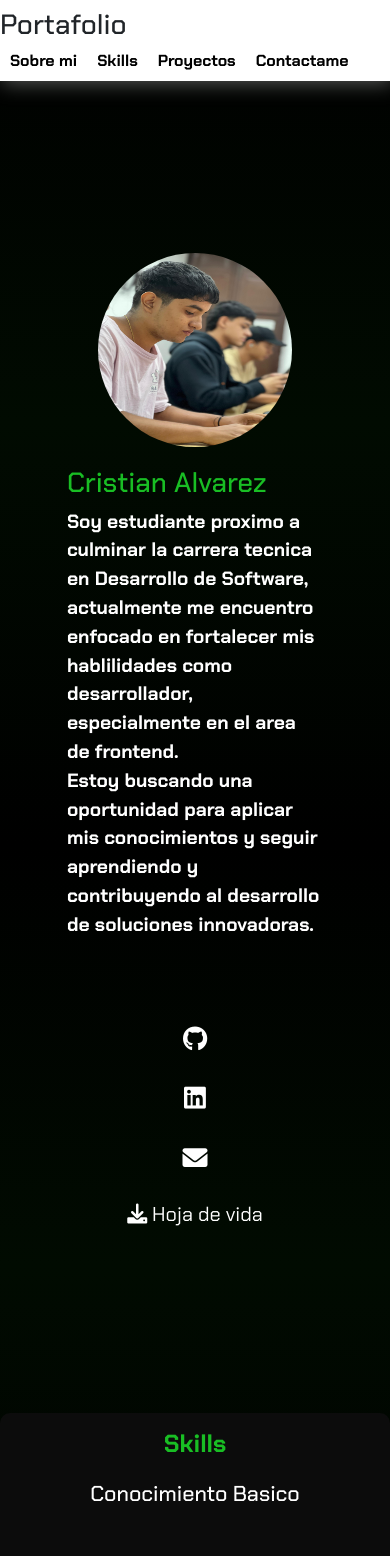
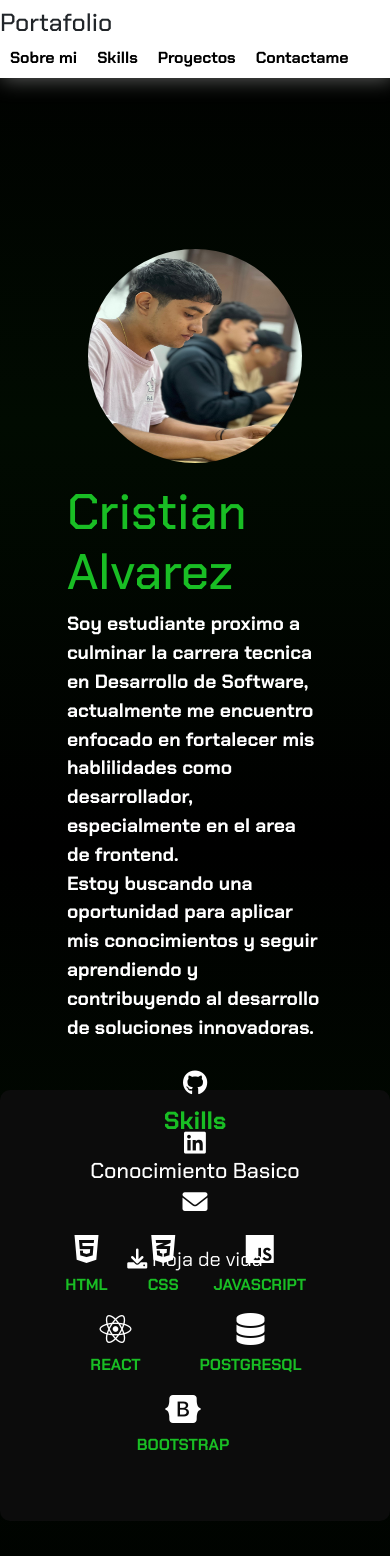
Before and after one commit to Alvarez-03/Portafolio_vercel, a React (Vite) app: page / in a window 390 px wide. Shown: the top 1556 px of the page. Built offline with nearby package versions, Linux system fonts and the light colour scheme.

Commit message:
Footer
Se agrego el footer y se realizaron pequeños cambios

```diff
--- a/src/App.jsx
+++ b/src/App.jsx
@@ -1,3 +1,4 @@
+import Footer from "./components/footer"
 import Header from "./components/header"
 import Projects from "./components/projects"
 import Skills from "./components/skills"
@@ -13,6 +14,7 @@ function App() {
       <Sobremi/>
       <Skills/>
       <Projects/>
+      <Footer/>
 
     </>
   )
--- /dev/null
+++ b/src/components/footer.jsx
@@ -0,0 +1,33 @@
+import React from "react";
+
+
+function Footer (){
+    return(
+        <footer className="d-md-flex " id="footer-page">
+            <div id="text">
+                <p>Derechos de Autor: Cristian David Alvarez Tigreros. </p>
+                <p>Portafolio: 2024</p>
+            </div>
+
+
+            <div class="d-grid gap-2 d-md-flex justify-content-md-center" id="redes-sociales-footer">
+                <a class="btn btn-social" id="btn-github" type="button" href="https://github.com/Alvarez-03">
+                    <i class="fa-brands fa-github"></i>
+                </a>
+                <a class="btn btn-social" id="btn-linkedin" type="button" href="https://www.linkedin.com/in/cristian-alvarez-software/">
+                    <i class="fa-brands fa-linkedin"></i>
+                </a>
+                <a class="btn btn-social" id="btn-correo" type="button" href="https://mail.google.com/mail/?view=cm&fs=1&to=alvareztigreros2006@gmail.com" target="_blank">
+                    <i class="fa-solid fa-envelope"></i>
+                </a>
+
+            </div>
+
+
+
+        </footer>
+
+    )
+}
+
+export default Footer
--- a/src/components/header.jsx
+++ b/src/components/header.jsx
@@ -5,12 +5,14 @@ function Header(){
     return(
         <header className="" id="header">
             <nav className="navbar container">
-                <h1>Portafolio</h1>
+                <h2>Portafolio</h2>
                 <div id="links-content">
-                    <a href="#content-sobremi">Sobre mi</a>
+                    <a href="#content-text">Sobre mi</a>
                     <a href="#herramientas-content">Skills</a>
                     <a href="#section-projects">Proyectos</a>
-                    <a href="">Contactame</a>
+                    <a href="https://mail.google.com/mail/?view=cm&fs=1&to=alvareztigreros2006@gmail.com" target="_blank">
+                        Contactame
+                    </a>
                 </div>
             </nav>
         </header>
--- a/src/components/sobremi.jsx
+++ b/src/components/sobremi.jsx
@@ -21,7 +21,6 @@ function Sobremi(){
                     Estoy buscando una oportunidad para aplicar mis conocimientos y seguir aprendiendo y
                     contribuyendo al desarrollo de soluciones innovadoras. </p>
                 </section>
-            </div>
                 <footer id="redes-sociales" >
                     <div class="d-grid gap-2 d-md-flex justify-content-md-center ">
                         <a class="btn btn-social" id="btn-github" type="button" href="https://github.com/Alvarez-03">
@@ -30,7 +29,7 @@ function Sobremi(){
                         <a class="btn btn-social" id="btn-linkedin" type="button" href="https://www.linkedin.com/in/cristian-alvarez-software/">
                             <i class="fa-brands fa-linkedin"></i>
                         </a>
-                    <a class="btn btn-social" id="btn-correo" type="button" href="https://mail.google.com/mail/?view=cm&fs=1&to=alvareztigreros2006@gmail.com">
+                        <a class="btn btn-social" id="btn-correo" type="button" href="https://mail.google.com/mail/?view=cm&fs=1&to=alvareztigreros2006@gmail.com" target="_blank">
                             <i class="fa-solid fa-envelope"></i>
                         </a>
                         <a href={cv}  download="CV_CristianAlvarez.pdf">
@@ -41,6 +40,8 @@ function Sobremi(){
                     </div>
                 </footer>
             </div>
+
+        </div>
     )
 }
 export default Sobremi
--- a/src/styles/index.css
+++ b/src/styles/index.css
@@ -6,6 +6,15 @@ body{
     font-style: normal;
 
     background: linear-gradient(180deg, #000000, #010b01, #000000);
-    /*background: linear-gradient(180deg, #000000, #111111, #000000);*/
     background-attachment: fixed;
 }
+
+#footer-page {
+    padding: 1rem 1rem 0rem 1rem;
+    background-color: rgba(15, 15, 15, 0.175);
+    align-items: center;
+}
+
+#text{
+    width: 100%;
+}
--- a/src/styles/skills.css
+++ b/src/styles/skills.css
@@ -1,6 +1,5 @@
 #herramientas-content{
     text-align: center;
-    margin-top: 21vh;
     color: rgb(255, 255, 255);
     background-color: rgb(12, 12, 12);
     padding-top: 1rem;
--- a/src/styles/sobremi.css
+++ b/src/styles/sobremi.css
@@ -5,31 +5,39 @@
     gap: 16px;
     color: rgb(255, 255, 255);
     box-sizing: border-box;
-    flex: 1 1 calc(50% - 16px);
     justify-content: center;
+    height: 100vh;
+
 }
 #content-img{
     width: min-content;
+    height: min-content;
 }
 #content-img img{
-    width: 200px;
-    height: 200px;
+    width: 220px;
+    height: 220px;
     border-radius: 50%;
     padding: 3px;
+    transition: 0.3s ease;
 }
+    #content-img img:hover{
+        scale: 1.1;
+    }
 
 #content-text{
-    width: 70%;
+    max-width: 70%;
+    height: min-content;
     font-size: larger;
 }
 
 #content-text h1{
+    font-size: 50px;
     color: rgb(25, 190, 36);
 }
 
 #redes-sociales{
     width: 100%;
-    margin-top: 5vh;
+    height: min-content;
     display: grid;
     justify-content: center;
 }
```
Lines whose indentation alone changed are shown as unchanged.
